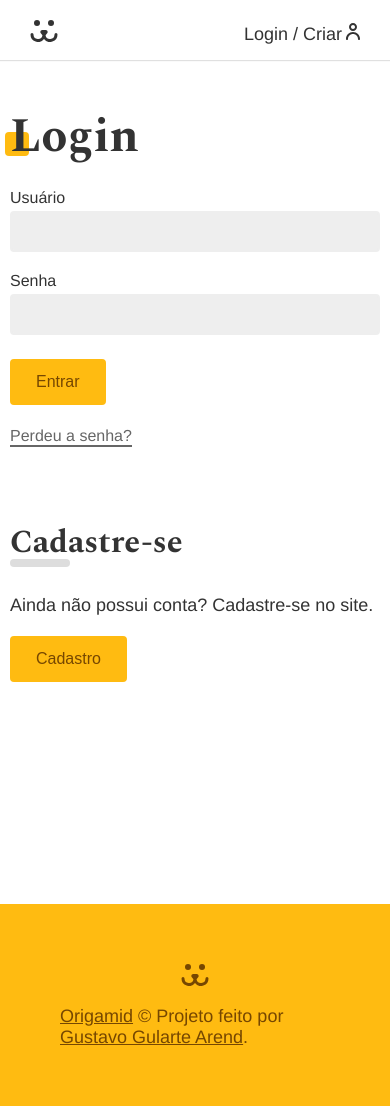
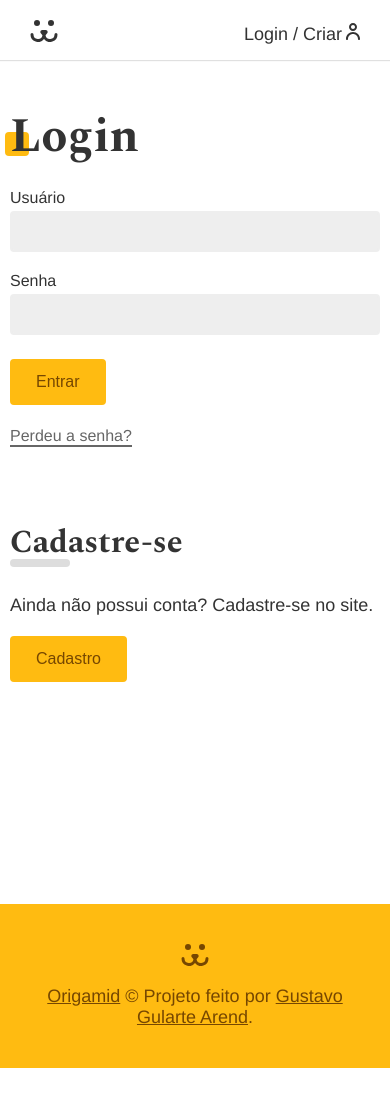
Before and after one commit to gustavogularte/projeto-dogs, a React (Vite) app: page /login in a window 390 px wide. After the commit the page ends 1068 px from the top, so only its background shows below. Built offline with nearby package versions, Linux system fonts and the light colour scheme; the HTML template or start-up script is replaced by a standard one.

Commit message:
footer padding

```diff
--- a/src/Componentes/Footer.module.css
+++ b/src/Componentes/Footer.module.css
@@ -8,6 +8,7 @@
 
 .footer p {
   padding-top: 2rem;
+  text-align: center;
 }
 
 .footer a {
@@ -18,3 +19,9 @@
   color: #fff;
   transition: 0.3s;
 }
+
+@media (max-width: 800px) {
+  .footer {
+    padding: 4rem;
+  }
+}
```
